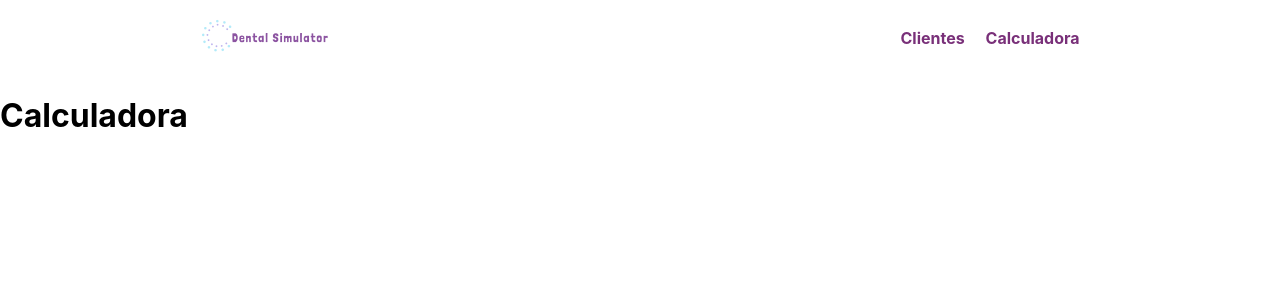
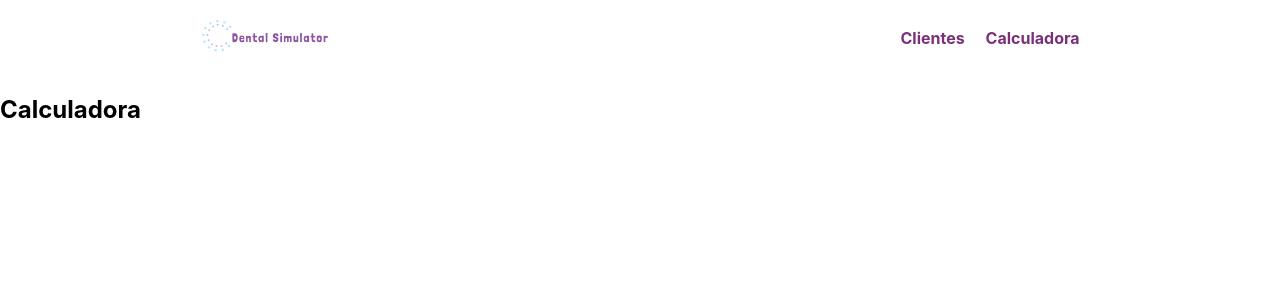
Before and after one commit to Fernanda9421/dental_simulator_frontend, a React (Create React App) app: page /calculator in a window 1280 px wide. Shown: the top 300 px of the page. Built offline with nearby package versions, Linux system fonts and the light colour scheme; no server answers.

Commit message:
fix: testa alteração

```diff
--- a/src/pages/Calculator/Calculator.jsx
+++ b/src/pages/Calculator/Calculator.jsx
@@ -5,7 +5,7 @@
   return (
     <div>
       <Header />
-      <h1>Calculadora</h1>
+      <h2>Calculadora</h2>
     </div>
   )
 }
```
